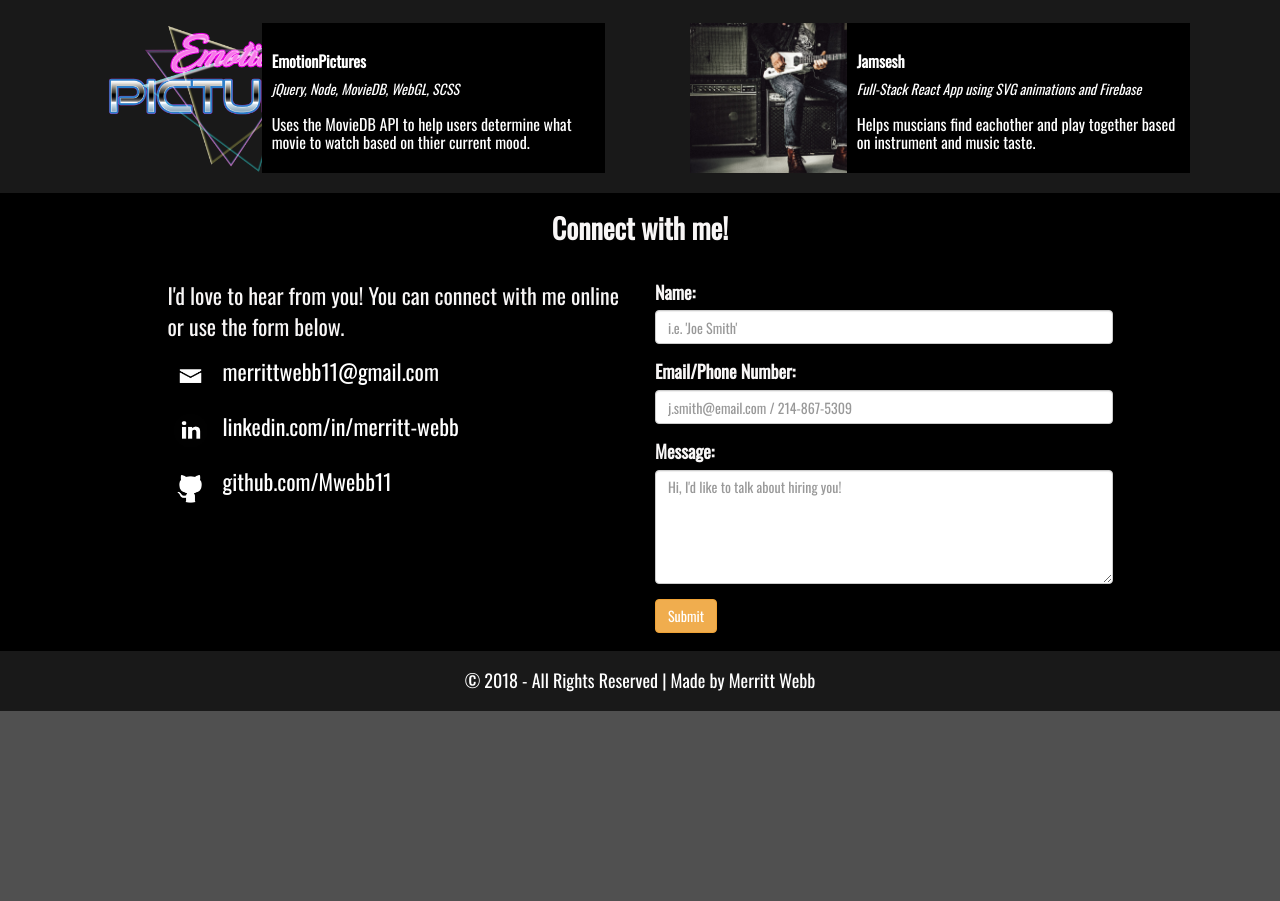
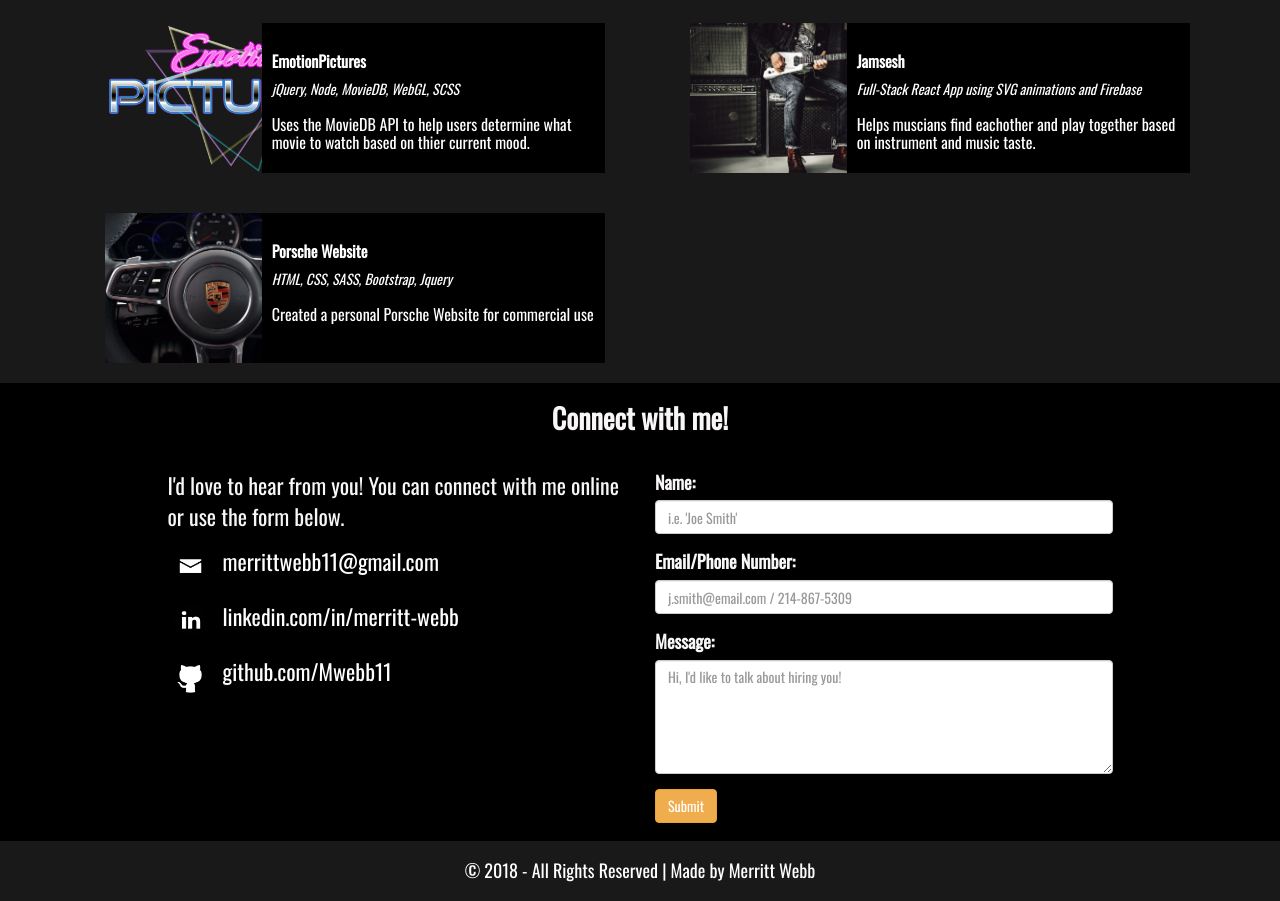
Before and after one commit to Mwebb11/mwebb11.github.io, a plain HTML site: page index.html in a window 1280 px wide. Shown: the part 1956-2857 px from the top of the page. Before the commit the page ends 2667 px from the top, so only its background shows below. Drawn offline with nearby package versions, Linux system fonts and the light colour scheme.

Commit message:
added porschewebsite

```diff
--- a/index.html
+++ b/index.html
@@ -196,6 +196,20 @@
                             </div>
                         </div>
                     </div>
+                    <div class="col-xs-12 col-lg-6">
+                        <div class="row projects">
+                            <div class="col-xs-12 col-sm-4 col-md-3 col-md-offset-1 col-lg-4 col-lg-offset-0 proj-img-div">
+                                <a href="srsdevelopments.github.io/porsche-rep-twh/" target="_blank">
+                                    <img src="./images/porschewheel.jpg"  class="proj-img">
+                                </a>
+                            </div>
+                            <div class="col-xs-12 col-sm-8 col-md-7 col-lg-8 proj-text-div">
+                                <h3 class="proj-text-header">Porsche Website<br class="proj-br"><span class="proj-links"> </span></h3>
+                                <h4 class="proj-text-sub-header">HTML, CSS, SASS, Bootstrap, Jquery</h4>
+                                <h4 class="proj-text">Created a personal Porsche Website for commercial use</h4>
+                            </div>
+                        </div>
+                    </div>
                 </div>
             </section> <!-- Close Container -->
         </div>
```
Also changed, not shown: images/porschewheel.jpg (added).
